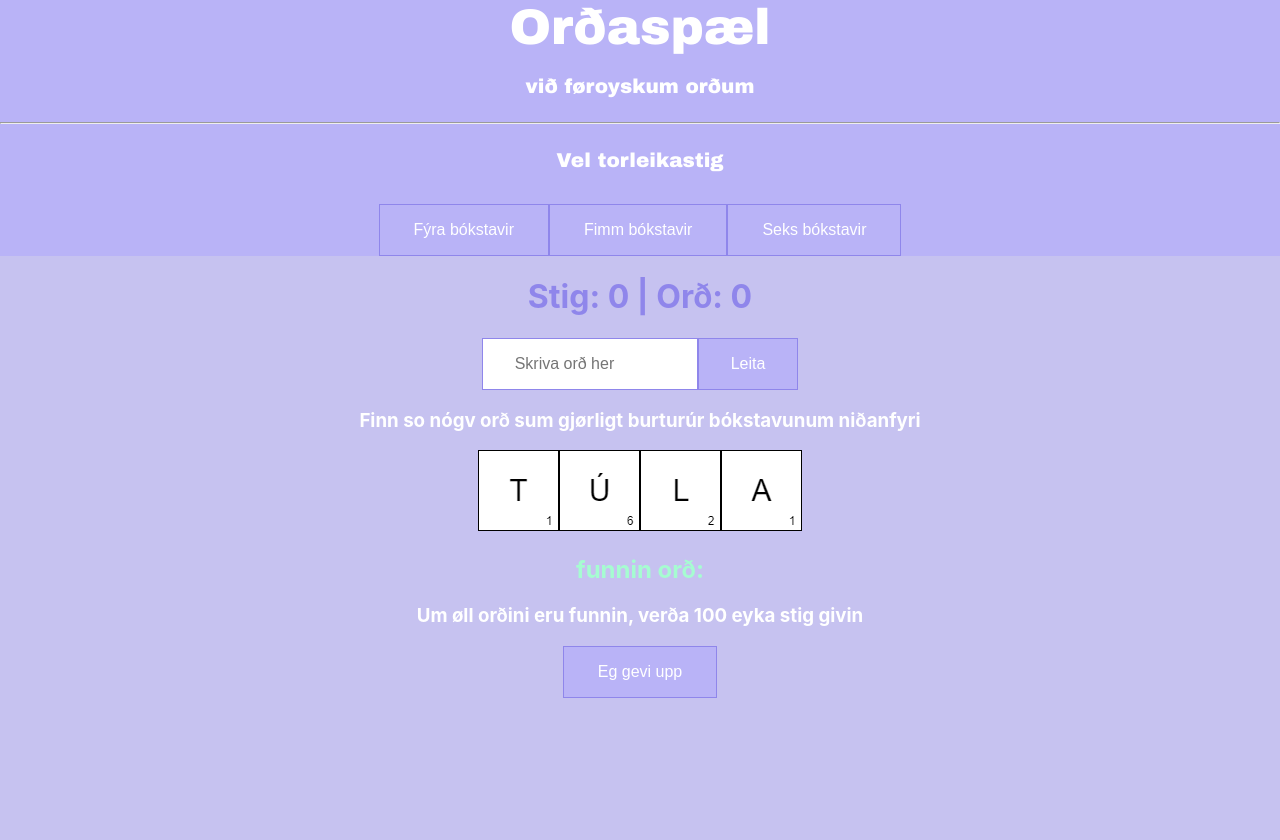
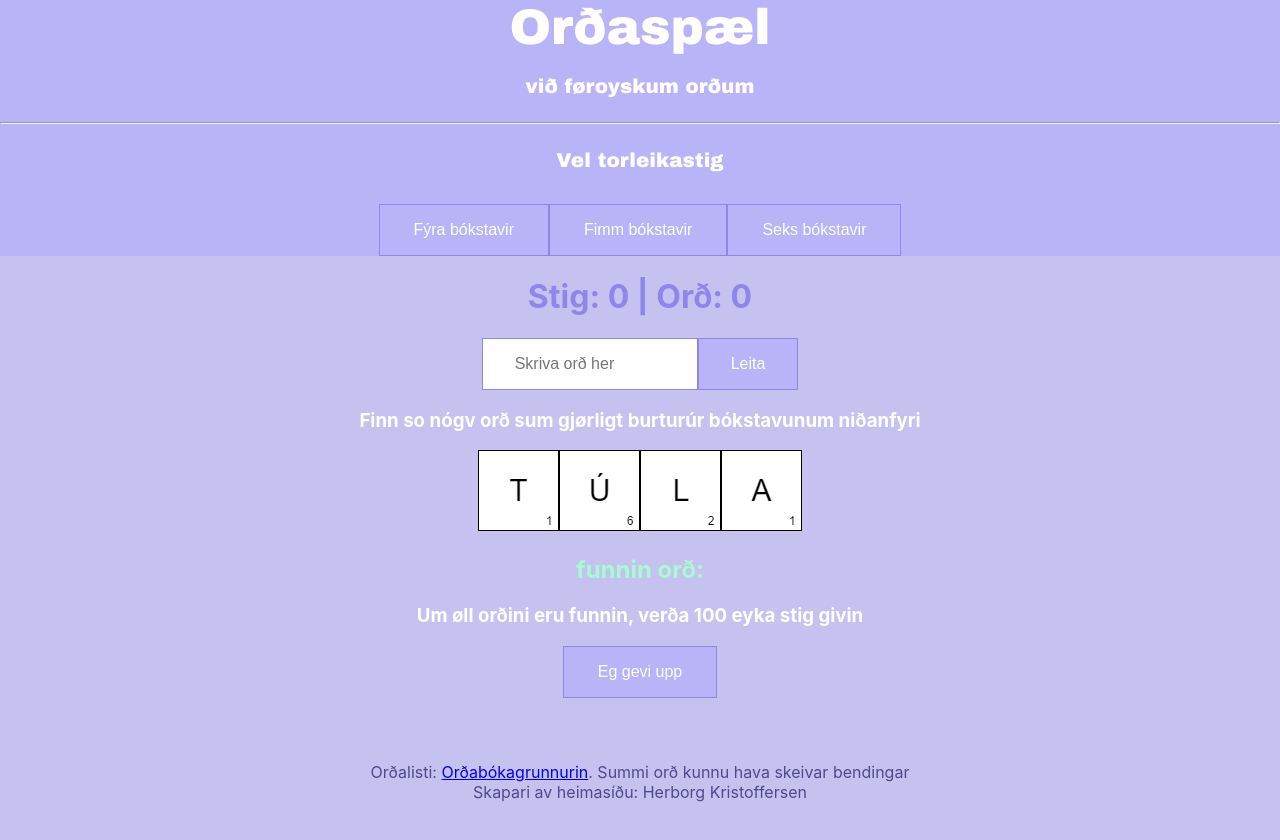
Before and after one commit to Herkr/scrabble, a React (Create React App) app: page /scrabble/easy in a window 1280 px wide. Shown: the top 840 px of the page. Built offline with nearby package versions, Linux system fonts and the light colour scheme.

Commit message:
orðalisti

```diff
--- a/src/css/Scrabble.css
+++ b/src/css/Scrabble.css
@@ -104,3 +104,7 @@ tbody {
   background-color: white;
   color: #8f86eb;
 }
+
+.black {
+  color: #4e498b;
+}
--- a/src/scrabble/App.js
+++ b/src/scrabble/App.js
@@ -56,8 +56,14 @@ function App() {
                   <Route path='/scrabble/hard' component={Scrabble} />
                 </UserProvider>
               </Switch>
+
+              <p/>
+              <p/>
+              <span className="black">Orðalisti: <a href="https://frodskaparfelag.fo/grunnar/ordabokagrunnurin/">Orðabókagrunnurin</a>. Summi orð kunnu hava skeivar bendingar</span>
+              <span className="black">Skapari av heimasíðu: Herborg Kristoffersen</span>
           </div>
         </div>
+
       </Router>
     );
 }
```
